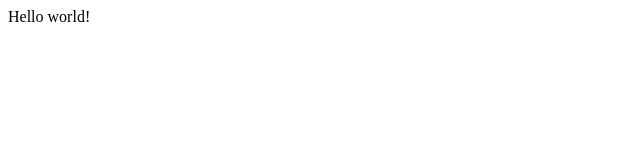
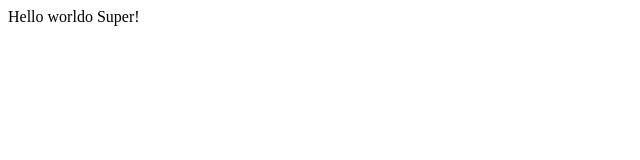
Before and after one commit to Dragidare/GBP, a Gatsby site: page / in a window 1280 px wide. Shown: the full height of the page, 0-640 px from the left. Built offline with nearby package versions, Linux system fonts and the light colour scheme; Gatsby itself is replaced by a stand-in of ours.

Commit message:
Checking PRs

```diff
--- a/src/pages/index.js
+++ b/src/pages/index.js
@@ -1,5 +1,5 @@
 import React from "react"
 
 export default function Home() {
-  return <div>Hello world!</div>
+  return <div>Hello worldo Super!</div>
 }
```
